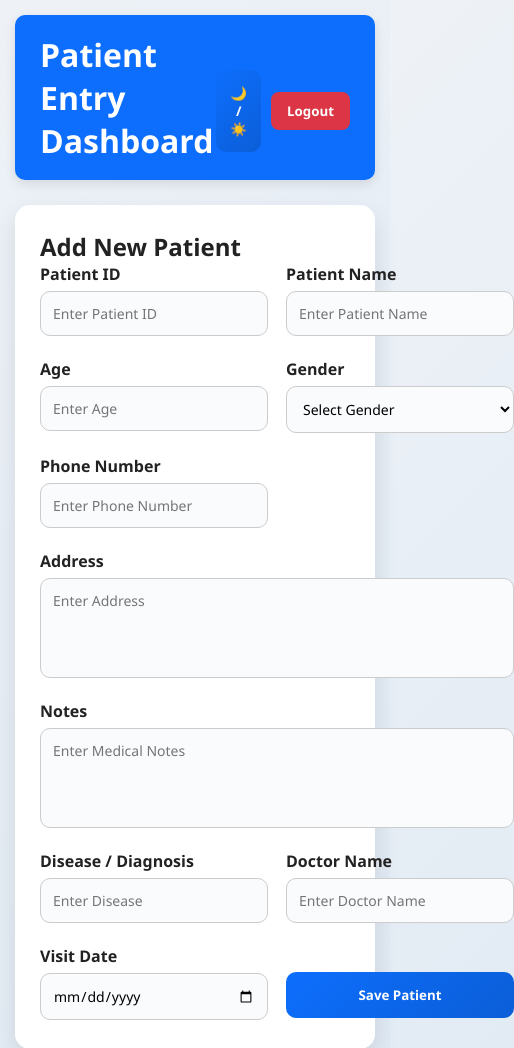
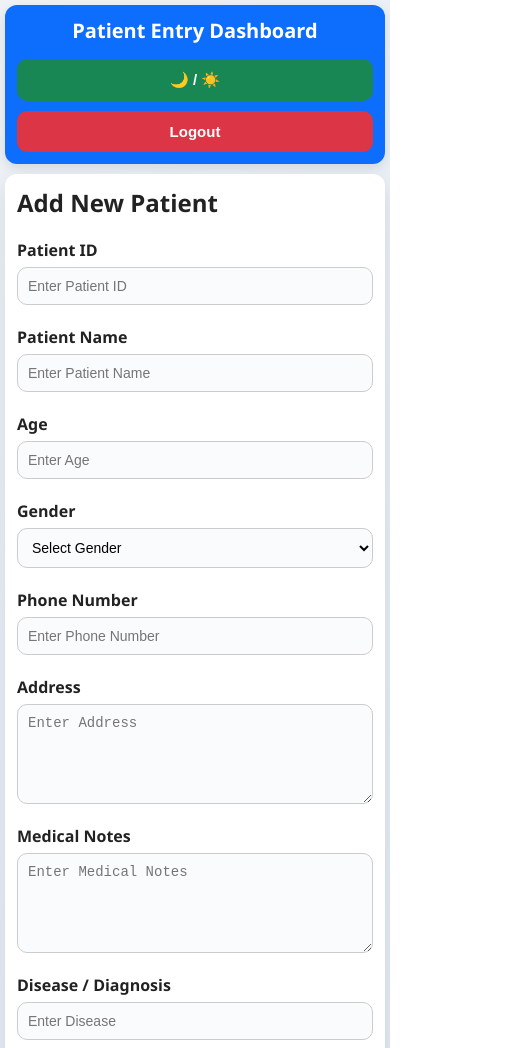
Before and after one commit to mohammadtalhaqureshi0000-ship-it/Hospital_project, a plain HTML site: page dashboard.html in a window 390 px wide. Shown: the top 1048 px of the page, 514 px wide, since content can reach past the window. Drawn offline with nearby package versions, Linux system fonts and the light colour scheme; sample sign-in values are in the browser's storage.

Commit message:
second commit

````diff
--- a/dashboard.html
+++ b/dashboard.html
@@ -1,102 +1,107 @@
+
 <!DOCTYPE html>
 <html lang="en">
 <head>
     <meta charset="UTF-8">
     <meta name="viewport" content="width=device-width, initial-scale=1.0">
-    <title>Dashboard</title>
-    <link rel="stylesheet" href="./style.css">
+    <title>Patient Entry Dashboard</title>
+
+    <link rel="stylesheet" href="style.css">
 </head>
 <body>
 
 <header>
+
     <h1>Patient Entry Dashboard</h1>
 
-    <div style="display:flex; gap:10px; align-items:center;">
+    <div class="header-buttons">
 
-        <!-- THEME BUTTON -->
-        <button class="theme-btn" onclick="toggleTheme()">
+        <button type="button" class="theme-btn" onclick="toggleTheme()">
             🌙 / ☀️
         </button>
 
-        <!-- LOGOUT -->
-        <button class="logout-btn" onclick="logout()">
+        <button type="button" class="logout-btn" onclick="logout()">
             Logout
         </button>
 
     </div>
+
 </header>
 
 <div class="dashboard-container">
 
     <h2>Add New Patient</h2>
 
-    <form class="patient-form" id="patientForm">
+    <form id="patientForm" class="patient-form">
 
         <div class="form-group">
-            <label>Patient ID</label>
+            <label for="patientId">Patient ID</label>
             <input type="text" id="patientId" placeholder="Enter Patient ID">
             <small class="error"></small>
         </div>
 
         <div class="form-group">
-            <label>Patient Name</label>
+            <label for="patientName">Patient Name</label>
             <input type="text" id="patientName" placeholder="Enter Patient Name">
             <small class="error"></small>
         </div>
 
         <div class="form-group">
-            <label>Age</label>
+            <label for="age">Age</label>
             <input type="number" id="age" placeholder="Enter Age">
             <small class="error"></small>
         </div>
 
         <div class="form-group">
-            <label>Gender</label>
+            <label for="gender">Gender</label>
+
             <select id="gender">
                 <option value="">Select Gender</option>
                 <option>Male</option>
                 <option>Female</option>
                 <option>Other</option>
             </select>
+
             <small class="error"></small>
         </div>
 
         <div class="form-group">
-            <label>Phone Number</label>
+            <label for="phone">Phone Number</label>
             <input type="tel" id="phone" placeholder="Enter Phone Number">
             <small class="error"></small>
         </div>
 
         <div class="form-group full-width">
-            <label>Address</label>
+            <label for="address">Address</label>
             <textarea id="address" placeholder="Enter Address"></textarea>
             <small class="error"></small>
         </div>
 
         <div class="form-group full-width">
-            <label>Notes</label>
+            <label for="notes">Medical Notes</label>
             <textarea id="notes" placeholder="Enter Medical Notes"></textarea>
             <small class="error"></small>
         </div>
 
         <div class="form-group">
-            <label>Disease / Diagnosis</label>
+            <label for="disease">Disease / Diagnosis</label>
             <input type="text" id="disease" placeholder="Enter Disease">
             <small class="error"></small>
         </div>
 
         <div class="form-group">
-            <label>Doctor Name</label>
+            <label for="doctor">Doctor Name</label>
             <input type="text" id="doctor" placeholder="Enter Doctor Name">
             <small class="error"></small>
         </div>
 
         <div class="form-group">
-            <label>Visit Date</label>
+            <label for="admissionDate">Visit Date</label>
             <input type="date" id="admissionDate">
             <small class="error"></small>
         </div>
-        <div class="btn-container">
+
+        <div class="form-group full-width">
             <button type="button" onclick="generatePDF()">
                 Save Patient
             </button>
@@ -111,3 +116,4 @@
 
 </body>
 </html>
+```
--- a/style.css
+++ b/style.css
@@ -3,99 +3,108 @@
    RESET
 ========================= */
 
-* {
-    margin: 0;
-    padding: 0;
-    box-sizing: border-box;
-    font-family: "Segoe UI", Arial, sans-serif;
+*,
+*::before,
+*::after{
+    margin:0;
+    padding:0;
+    box-sizing:border-box;
 }
 
-/* =========================
-   BODY (LIGHT MODE)
-========================= */
+html{
+    font-size:16px;
+    -webkit-text-size-adjust:100%;
+}
 
-body {
-    background: linear-gradient(135deg, #eef2f7, #dfe9f3);
-    min-height: 100vh;
-    transition: 0.3s ease;
-    color: #222;
-    padding: 15px;
+body{
+    font-family:"Segoe UI",Arial,sans-serif;
+    background:linear-gradient(135deg,#eef2f7,#dfe9f3);
+    color:#222;
+    min-height:100vh;
+    margin:0;
+    padding:10px;
+    overflow-x:hidden;
 }
 
 /* =========================
    HEADER
 ========================= */
 
-header {
-    background: #0d6efd;
-    color: white;
-    padding: 18px 25px;
-    display: flex;
-    justify-content: space-between;
-    align-items: center;
-    border-radius: 10px;
-    box-shadow: 0 4px 12px rgba(0,0,0,0.1);
+header{
+    background:#0d6efd;
+    color:#fff;
+    display:flex;
+    justify-content:space-between;
+    align-items:center;
+    gap:15px;
+    padding:16px;
+    border-radius:12px;
+    box-shadow:0 4px 12px rgba(0,0,0,.1);
+}
+
+header h1{
+    font-size:clamp(20px,4vw,32px);
+}
+
+.header-buttons{
+    display:flex;
+    gap:10px;
 }
 
 /* =========================
-   LOGIN BOX
+   CONTAINERS
 ========================= */
 
-.login-container {
-    width: 100%;
-    max-width: 400px;
-    margin: 100px auto;
-    background: white;
-    padding: 30px;
-    border-radius: 15px;
-    box-shadow: 0 10px 25px rgba(0,0,0,0.1);
+.dashboard-container,
+.login-container{
+    width:100%;
+    max-width:1100px;
+    margin:15px auto;
+    background:#fff;
+    border-radius:12px;
+    padding:20px;
+    box-shadow:0 10px 25px rgba(0,0,0,.1);
+    overflow:hidden;
 }
 
-.login-container h2 {
-    text-align: center;
-    margin-bottom: 20px;
+.login-container{
+    max-width:420px;
+}
+
+.dashboard-container h2,
+.login-container h2{
+    margin-bottom:20px;
 }
 
 /* =========================
-   DASHBOARD
+   FORM
 ========================= */
 
-.dashboard-container {
-    max-width: 1100px;
-    margin: 25px auto;
-    background: white;
-    padding: 25px;
-    border-radius: 15px;
-    box-shadow: 0 10px 25px rgba(0,0,0,0.1);
+.patient-form{
+    display:grid;
+    grid-template-columns:repeat(2,minmax(0,1fr));
+    gap:16px;
+    width:100%;
 }
 
-/* =========================
-   FORM GRID
-========================= */
-
-.patient-form {
-    display: grid;
-    grid-template-columns: repeat(2, 1fr);
-    gap: 18px;
+.form-group{
+    display:flex;
+    flex-direction:column;
+    width:100%;
+    min-width:0;
 }
 
-.form-group {
-    display: flex;
-    flex-direction: column;
-}
-
-.full-width {
-    grid-column: span 2;
+.full-width{
+    grid-column:1 / -1;
 }
 
 /* =========================
    LABELS
 ========================= */
 
-label {
-    font-weight: 600;
-    margin-bottom: 6px;
-    color: inherit;
+label{
+    margin-bottom:6px;
+    font-weight:600;
 }
 
 /* =========================
@@ -104,108 +113,167 @@ label {
 
 input,
 select,
-textarea {
-    padding: 12px;
-    border: 1px solid #ccc;
-    border-radius: 10px;
-    outline: none;
-    font-size: 14px;
-    background: #f9fbfd;
-    transition: 0.3s;
+textarea{
+    width:100%;
+    max-width:100%;
+    min-width:0;
+    display:block;
+    padding:12px;
+    border:1px solid #ccc;
+    border-radius:10px;
+    background:#f9fbfd;
+    outline:none;
+    font-size:15px;
+    transition:.3s;
 }
 
 input:focus,
 select:focus,
-textarea:focus {
-    border-color: #0d6efd;
-    box-shadow: 0 0 6px rgba(13,110,253,0.3);
-    background: white;
+textarea:focus{
+    border-color:#0d6efd;
+    background:#fff;
+    box-shadow:0 0 8px rgba(13,110,253,.25);
 }
 
-/* TEXTAREA */
-textarea {
-    min-height: 100px;
-    resize: none;
+textarea{
+    min-height:100px;
+    resize:vertical;
 }
 
 /* =========================
    BUTTONS
 ========================= */
 
-button {
-    width: 100%;
-    background: linear-gradient(135deg, #0d6efd, #0b5ed7);
-    color: white;
-    padding: 14px;
-    border: none;
-    border-radius: 10px;
-    font-weight: bold;
-    cursor: pointer;
-    transition: 0.3s;
-    margin-top: 27px;
+button{
+    border:none;
+    border-radius:10px;
+    padding:12px 16px;
+    background:#0d6efd;
+    color:#fff;
+    cursor:pointer;
+    font-size:15px;
+    font-weight:600;
+    transition:.3s;
 }
 
-button:hover {
-    transform: translateY(-2px);
-    box-shadow: 0 8px 15px rgba(13,110,253,0.3);
+button:hover{
+    background:#0b5ed7;
 }
 
-/* logout button */
-.logout-btn {
-    background: #dc3545;
-    padding: 10px 16px;
-    border-radius: 8px;
-    width: auto;
+.patient-form button{
+    width:100%;
+}
+
+.theme-btn{
+    background:#198754;
+}
+
+.logout-btn{
+    background:#dc3545;
 }
 
 /* =========================
-   ERROR TEXT
+   ERROR
 ========================= */
 
-.error {
-    color: red;
-    font-size: 12px;
-    margin-top: 4px;
+.error{
+    color:red;
+    font-size:12px;
+    margin-top:5px;
 }
 
 /* =========================
    DARK MODE
 ========================= */
 
-body.dark {
-    background: #121826;
-    color: #e4e6eb;
+body.dark{
+    background:#111827;
+    color:#fff;
 }
 
-/* containers */
-body.dark .dashboard-container,
-body.dark .login-container {
-    background: #1e2635;
-    color: #e4e6eb;
+body.dark header{
+    background:#1f2937;
 }
 
-/* header */
-body.dark header {
-    background: #0b1220;
+body.dark .dashboard-container,
+body.dark .login-container{
+    background:#1e293b;
 }
 
-/* inputs */
 body.dark input,
 body.dark select,
-body.dark textarea {
-    background: #2a3446;
-    color: white;
-    border: 1px solid #3a465f;
+body.dark textarea{
+    background:#334155;
+    color:#fff;
+    border-color:#475569;
 }
 
-/* focus in dark */
-body.dark input:focus,
-body.dark select:focus,
-body.dark textarea:focus {
-    box-shadow: 0 0 8px rgba(13,110,253,0.4);
+/* =========================
+   TABLET & MOBILE
+========================= */
+
+@media (max-width:768px){
+
+    body{
+        padding:8px;
+    }
+
+    header{
+        flex-direction:column;
+        text-align:center;
+    }
+
+    .header-buttons{
+        width:100%;
+        flex-direction:column;
+    }
+
+    .header-buttons button{
+        width:100%;
+    }
+
+    .dashboard-container,
+    .login-container{
+        padding:15px;
+        margin:10px auto;
+    }
+
+    .patient-form{
+        grid-template-columns:1fr;
+    }
+
+    .full-width{
+        grid-column:auto;
+    }
 }
 
-/* buttons */
-body.dark button {
-    box-shadow: none;
+/* =========================
+   SMALL PHONES
+========================= */
+
+@media (max-width:480px){
+
+    body{
+        padding:5px;
+    }
+
+    header{
+        padding:12px;
+    }
+
+    .dashboard-container,
+    .login-container{
+        padding:12px;
+    }
+
+    input,
+    select,
+    textarea{
+        padding:10px;
+        font-size:14px;
+    }
+
+    button{
+        width:100%;
+    }
 }
````
Also changed, not shown: index.html (+1 -1 lines).
